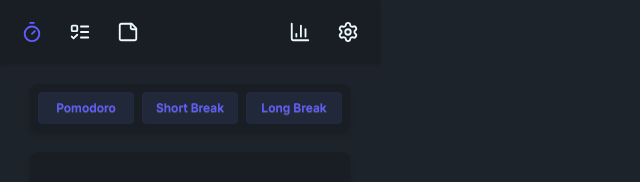
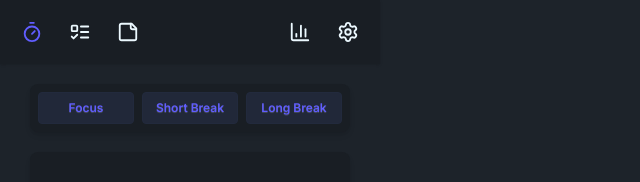
Before and after one commit to jamiewilliamsxyz/pomoflow, a React (Vite) app: page /notes in a window 1280 px wide. Shown: the top 182 px of the page, without its empty margins (0-640 px from the left). Built offline with nearby package versions, Linux system fonts and the light colour scheme; a web font is replaced by a local one.

Commit message:
Rename 'pomodoro' to 'focus'

```diff
--- a/src/components/TimersBar.jsx
+++ b/src/components/TimersBar.jsx
@@ -1,5 +1,5 @@
 export const TimersBar = () => {
-  const timers = ["Pomodoro", "Short Break", "Long Break"];
+  const timers = ["Focus", "Short Break", "Long Break"];
 
   return (
     <div className="w-full flex items-center justify-center gap-2 bg-base-200 rounded-lg shadow-md p-2">
--- a/src/context/SettingsContext.jsx
+++ b/src/context/SettingsContext.jsx
@@ -4,7 +4,7 @@ export const SettingsContext = createContext();
 
 const SettingsContextProvider = ({ children }) => {
   const [settings, setSettings] = useState({
-    pomodoroLength: 25,
+    focusLength: 25,
     shortBreakLength: 5,
     longBreakLength: 15,
     longBreakInterval: 4,
--- a/src/pages/Settings.jsx
+++ b/src/pages/Settings.jsx
@@ -21,8 +21,8 @@ export const Settings = () => {
 
         <div className="text-[16px] w-[320px] flex flex-col gap-5 bg-base-200 p-4 rounded-lg shadow-sm">
           <RangeSlider
-            settingName="Pomodoro Length"
-            setting="pomodoroLength"
+            settingName="Focus Length"
+            setting="focusLength"
             maxRange="90"
             minRange="1"
           />
```
